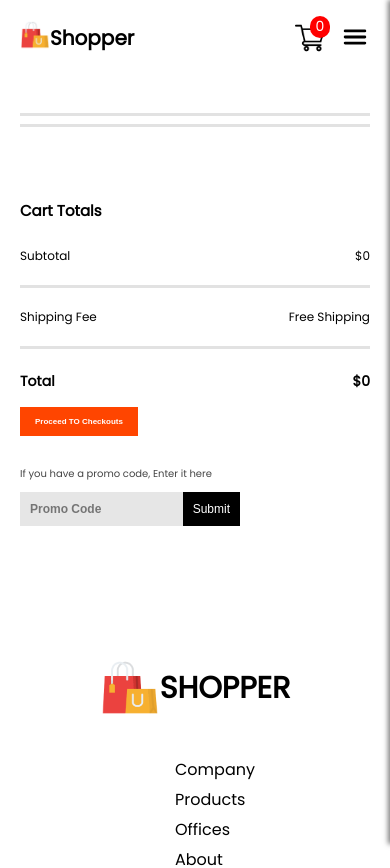
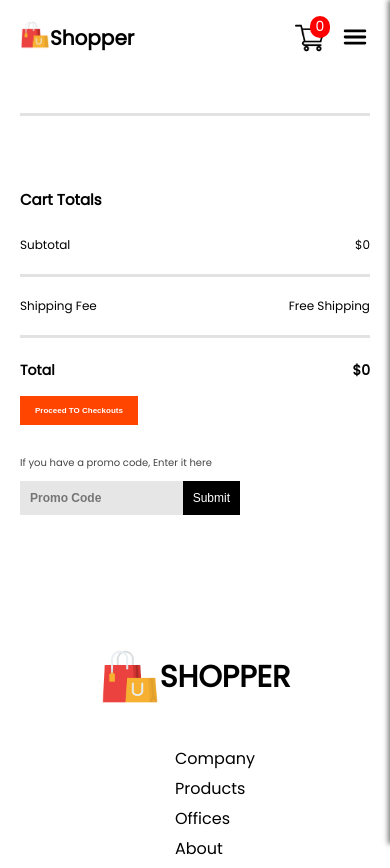
Before and after one commit to muazkhalid936/E-Commerce-Frontend, a React (Create React App) app: page /Cart in a window 390 px wide. Shown: the top 868 px of the page. Built offline with nearby package versions, Linux system fonts and the light colour scheme.

Commit message:
again done

```diff
--- a/src/components/Cartitem/Cartitem.css
+++ b/src/components/Cartitem/Cartitem.css
@@ -114,9 +114,12 @@
   }
 }
 
-@media (max-width: 5000px) {
+@media (max-width: 500px) {
   .cart-down h2 {
     font-size: 15px;
+  }
+  .cart-line{
+    display: none;
   }
   .cart-format{
     grid-template-columns:  0.5fr 3fr 0.5fr ;
--- a/src/components/Cartitem/Cartitem.jsx
+++ b/src/components/Cartitem/Cartitem.jsx
@@ -22,7 +22,7 @@ const Cartitem = () => {
         </div>
       </b>
 
-      <hr />
+      <hr  className="cart-line"/>
       {all_product.map((e) => {
         if (cartItem[e.id] > 0) {
           return (
```
